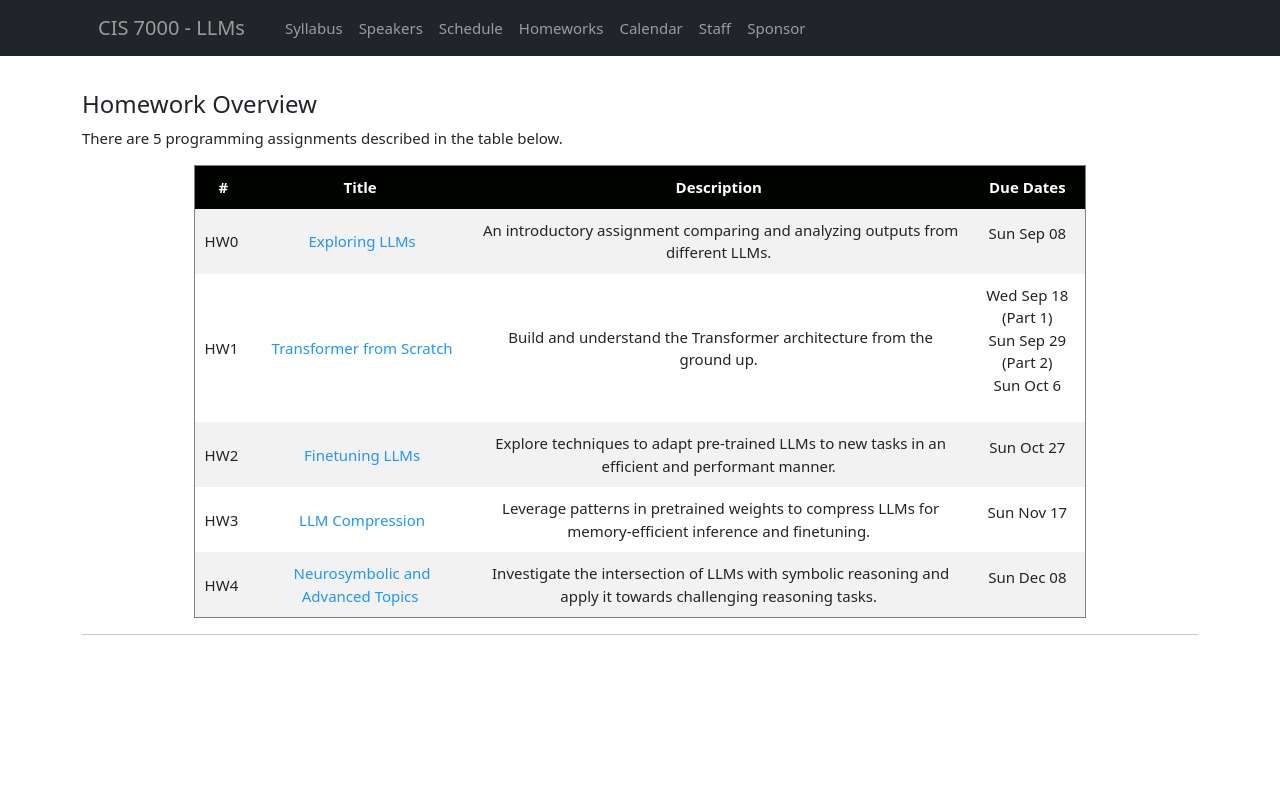
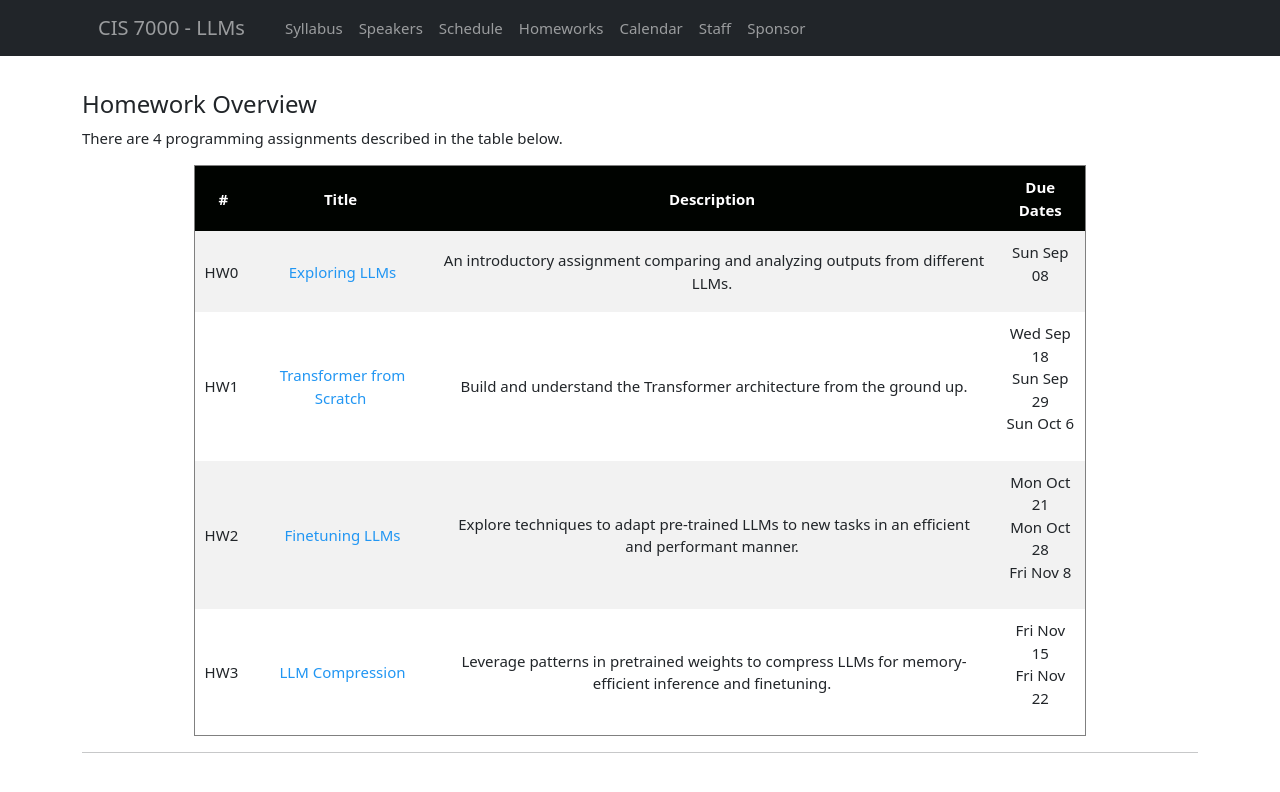
Before and after one commit to llm-class/llm-class.github.io, a Jekyll site: the page built from homeworks.html, in a window 1280 px wide. Shown: the top 792 px of the page. Built offline with Jekyll 4.4.1, drawn with Linux system fonts in a browser that asks for light colours.

Commit message:
updated assignments and schedule

```diff
--- a/_data/assignments.yml
+++ b/_data/assignments.yml
@@ -1,36 +1,32 @@
 - id: "0"
   title: "Exploring LLMs"
   description: "An introductory assignment comparing and analyzing outputs from different LLMs."
-  link: "https://colab.research.google.com/drive/1TSNZAtdHZ9hH8R_tWMRw1GbDB1-X9f4l?usp=chrome_ntp"
+  link: "https://colab.research.google.com/drive/1TSNZAtdHZ9hH8R_tWMRw1GbDB1-X9f4l?usp=sharing"
   due_dates:
     - "Sun Sep 08"  # Only one due date for this assignment
 
 - id: "1"
   title: "Transformer from Scratch"
   description: "Build and understand the Transformer architecture from the ground up."
-  link: "https://colab.research.google.com/drive/1S5W_oTGphQoCxfxEtgQ9FHh9EUOVHjSO?usp=sharing"
+  link: "https://colab.research.google.com/drive/11SlDZukp1t-hVlBAZkgAEUzNyrH9CwaG?usp=sharing"
   due_dates:
-    - "Wed Sep 18 (Part 1)"
-    - "Sun Sep 29 (Part 2)"
+    - "Wed Sep 18"
+    - "Sun Sep 29"
     - "Sun Oct 6"
 
 - id: "2"
   title: "Finetuning LLMs"
   description: "Explore techniques to adapt pre-trained LLMs to new tasks in an efficient and performant manner."
-  link: ""
+  link: "https://colab.research.google.com/drive/1YaqTaFxkZrNEyTD8NOqjbGeShA0xO6zs?usp=sharing"
   due_dates:
-    - "Sun Oct 27"
+    - "Mon Oct 21"
+    - "Mon Oct 28"
+    - "Fri Nov 8"
 
 - id: "3"
   title: "LLM Compression"
   description: "Leverage patterns in pretrained weights to compress LLMs for memory-efficient inference and finetuning."
   link: ""
   due_dates:
-    - "Sun Nov 17"
-
-- id: "4"
-  title: "Neurosymbolic and Advanced Topics"
-  description: "Investigate the intersection of LLMs with symbolic reasoning and apply it towards challenging reasoning tasks."
-  link: ""
-  due_dates:
-   - "Sun Dec 08"
+    - "Fri Nov 15"
+    - "Fri Nov 22"
--- a/_data/schedule.yml
+++ b/_data/schedule.yml
@@ -46,7 +46,7 @@
       details: "Topics: overall transformer architecture; inference and training; SOTA transformer case studies; drawbacks of transformers."
       link: "[<a href=\"slides/Lecture 6 - The Transformer Architecture - Part II.pdf\">PDF</a>] [<a href=\"https://docs.google.com/presentation/d/1U2ZB1GJKhR7C0zw354_WykYc6Cm-qIb9KDOiV-uYmRY/edit?usp=sharing\">PPTX</a>]"
     - date: "Wed Sep 18"
-      class: "sub_deadline"
+      class: "work_due"
       details: "<b>HW1 Part 1</b> due."
 
 - week: "Week 5"
@@ -60,7 +60,7 @@
       topic: "Guest Lecture by <a href=\"https://hanjun-dai.github.io/\">Hanjun Dai</a>, Staff Research Scientist & Research Manager, Google Brain [<a href=\"slides/Hanjun_Dai.pdf\">slides</a>] [<a href=\"\">video</a>]"
       details: "Title: Preference Optimization for Large Language Models"
     - date: "Sun Sep 29"
-      class: "sub_deadline"
+      class: "work_due"
       details: "<b>HW1 Part 2</b> due."
 
 - week: "Week 6"
@@ -76,9 +76,6 @@
       topic: "Adaptation - Part 2"
       link: [<a href="https://docs.google.com/presentation/d/1QuVuDc7co0SouJynCG6IqANf1kwPxuvaWesJWo4mxZg/edit?usp=sharing">PPTX</a>]
 
-    - date: "Sun Oct 06"
-      class: "work_due"
-      details: "<b>HW1</b> due."
 
 - week: "Week 7"
   items:
@@ -90,13 +87,15 @@
       class: "guest_lecture"
       topic: "Guest Lecture by <a href=\"https://dennyzhou.github.io/\">Denny Zhou</a>, Principal Scientist & Research Director, Google DeepMind"
       details: "Topics: LLM Reasoning."
+    - date: "Wed Oct 09"
+      class: "work_due"
+      details: "<b>HW1 Part 3</b> due."
 
 - week: "Week 8"
   items:
     - date: "Mon Oct 14"
       class: "guest_lecture"
       topic: "Guest Lecture by <a href=\"https://hwchung27.github.io/\">Hyung Won Chung</a>, Research Scientist, OpenAI"
-      details: "Topics: TBD. <br> <b>HW3</b> released."
     - date: "Wed Oct 16"
       class: "lecture"
       topic: "Guest Lecture by <a href=\"https://guangxuanx.com/\">Guangxuan Xiao</a>, Ph.D. Candidate, MIT"
@@ -108,13 +107,14 @@
       class: "guest_lecture"
       topic: "Guest Lecture by <a href=\"https://kaishengtai.github.io/\">Kai Sheng Tai</a>, Research Scientist, Meta AI"
       details: "Topics: Efficient Inference."
+    - date: "Mon Oct 21"
+      class: "work_due"
+      details: "<b>HW2 Part 1</b> due."
     - date: "Wed Oct 23"
       class: "lecture"
       topic: "RAG and Vector DBs"
       details: "Topics: TBD."
-    - date: "Sun Oct 27"
-      class: "work_due"
-      details: "<b>HW2</b> due."
+
 
 - week: "Week 10"
   items:
@@ -122,6 +122,9 @@
       class: "guest_lecture"
       topic: "Guest Lecture by <a href=\"https://www.linkedin.com/in/harsha340/\">Ram Sriharsha</a>, Chief Technology Officer, Pinecone"
       details: "Topics: LLM Hallucinations, RAG, Vector DBs."
+    - date: "Mon Oct 28"
+      class: "work_due"
+      details: "<b>HW2 Part 2</b> due."
     - date: "Wed Oct 30"
       class: "lecture"
       topic: "Agent Frameworks"
@@ -136,7 +139,11 @@
     - date: "Wed Nov 06"
       class: "lecture"
       topic: "Neurosymbolic Architectures"
-      details: "Topics: TBD. <br> <b>HW4</b> released."
+      details: "Topics: TBD."
+    - date: "Fri Nov 08"
+      class: "work_due"
+      details: "<b>HW2 Part 3</b> due. <br> <b>HW3 </b> released."
+
 
 - week: "Week 12"
   items:
@@ -147,17 +154,20 @@
     - date: "Wed Nov 13"
       class: "guest_lecture"
       topic: "Guest Lecture by TBD"
-    - date: "Sun Nov 17"
+    - date: "Fri Nov 15"
       class: "work_due"
-      details: "<b>HW3</b> due."
+      details: "<b>HW3 Part 1</b> due."
 - week: "Week 13"
   items:
     - date: "Mon Nov 18"
       class: "lecture"
-      details: "Project Introduction <br> Presentations on December 2, 4, and 9"
+      details: "Project Work <br> Presentations on December 2, 4, and 9"
     - date: "Wed Nov 20"
       class: "guest_lecture"
       topic: "Guest Lecture by <a href=\"https://www.jasonwei.net/\">Jason Wei</a>, Member of the Technical Staff, OpenAI"
+    - date: "Fri Nov 22"
+      class: "work_due"
+      details: "<b>HW 3 Part 2</b> due."
 
 - week: "Week 14"
   items:
@@ -166,7 +176,7 @@
       topic: "Guest Lecture by <a href=\"https://www.achowdhery.com/\">Aakanksha Chowdhery</a>, Senior Staff Research Scientist, Meta"
     - date: "Wed Nov 27"
       class: "lecture"
-      details: "No class - Work on HW4 and Project"
+      details: "No class - Work on Project"
 - week: "Week 15"
   items:
     - date: "Mon Dec 02"
@@ -175,9 +185,7 @@
     - date: "Wed Dec 04"
       class: "work_due"
       details: "Project Presentation Day 2"
-    - date: "Sun Dec 08"
-      class: "work_due"
-      details: "<b>HW4</b> due."
+
 - week: "Week 16"
   items:
     - date: "Mon Dec 09"
--- a/homeworks.html
+++ b/homeworks.html
@@ -41,7 +41,7 @@ layout: default
   <div class='col-md-12'>
     <h4>Homework Overview</h4>
     <p>
-      There are 5 programming assignments described in the table below.
+      There are 4 programming assignments described in the table below.
     </p>
 
     <center>
```
